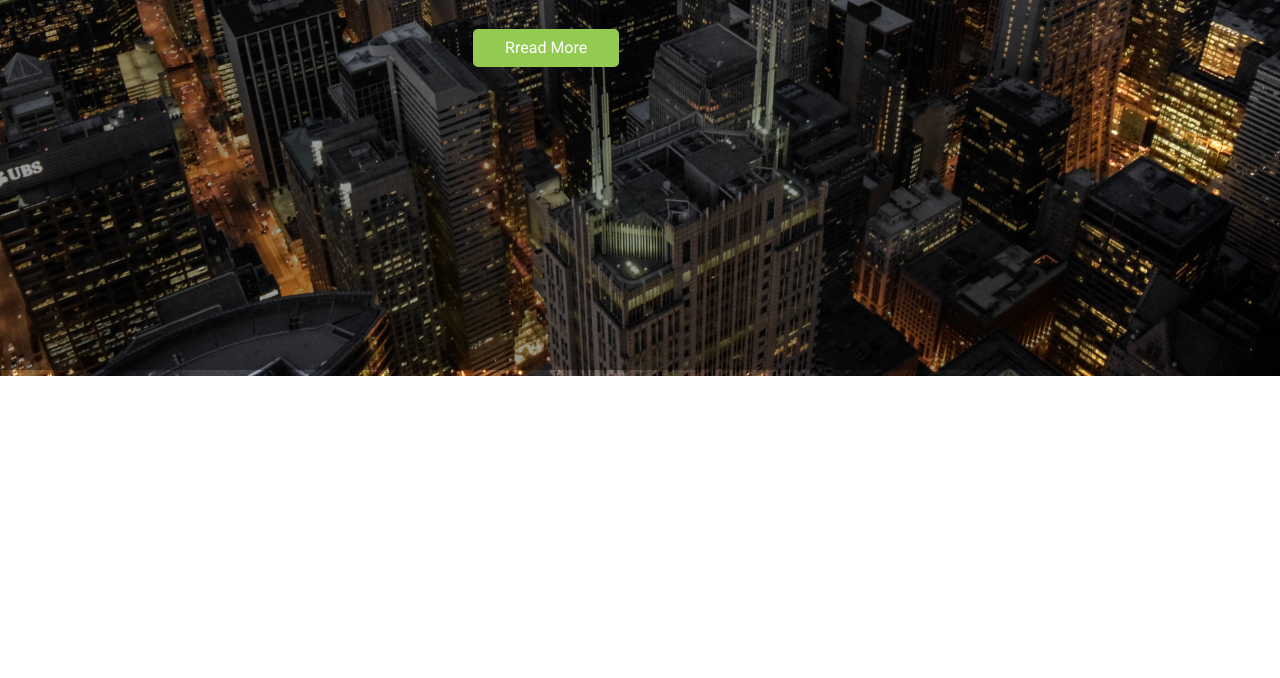
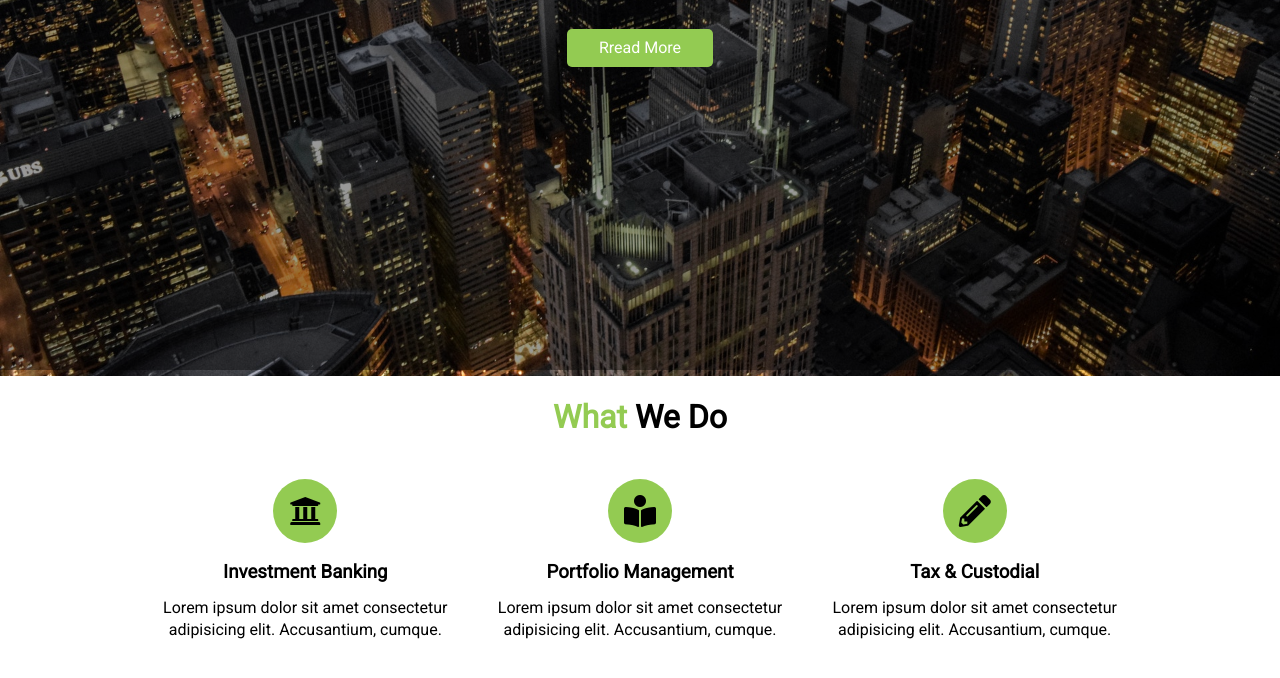
Before and after one commit to ymdarake/udemy-modern_html_css, a plain HTML site: page edge-ledger/index.html in a window 1280 px wide. Shown: the part 490-1168 px from the top of the page. Before the commit the page ends 866 px from the top, so only its background shows below. Drawn offline with Linux system fonts and the light colour scheme.

Commit message:
[53]Flex Icons: What We Do

```diff
--- a/edge-ledger/css/style.css
+++ b/edge-ledger/css/style.css
@@ -20,6 +20,17 @@ p {
 }
 
 /* Utility Classes */
+.container {
+  max-width: 1100px;
+  margin: auto;
+  padding: 0 2rem;
+  overflow: hidden;
+}
+
+.text-center {
+  text-align: center;
+}
+
 .text-primary {
   color: #93cb52;
 }
@@ -30,9 +41,25 @@ p {
   line-height: 1.1;
 }
 
+.m-heading {
+  font-size: 2rem;
+  margin-bottom: 0.75rem;
+  line-height: 1.1;
+}
+
 .lead {
   font-size: 1.3rem;
   margin-bottom: 2rem;
+}
+
+.py-1 {
+  padding: 1.5rem 0;
+}
+.py-2 {
+  padding: 2rem 0;
+}
+.py-3 {
+  padding: 3rem 0;
 }
 
 .btn {
@@ -100,5 +127,26 @@ p {
   position: absolute;
   top: 60px; /* navbar */
   left: 0;
+  right: 0;
+  bottom: 0;
   background-color: rgba(0, 0, 0, 0.4);
 }
+
+/* Section: What We Do */
+#what .items {
+  display: flex;
+  padding: 1rem;
+}
+
+#what .items .item {
+  flex: 1;
+  text-align: center;
+  padding: 1rem;
+}
+
+#what .items .item i {
+  background: #93cb52;
+  padding: 1rem;
+  border-radius: 50%;
+  margin-bottom: 1rem;
+}
--- a/edge-ledger/index.html
+++ b/edge-ledger/index.html
@@ -39,5 +39,35 @@
 					<a href="#what" class="btn">Rread More</a>
 				</div>
 			</header>
+
+			<!-- Section: What We do -->
+			<section id="what" class="bg-light py-1">
+				<div class="container">
+					<h2 class="m-heading text-center"><span class="text-primary">What</span> We Do</h2>
+					<div class="items">
+						<div class="item">
+							<i class="fas fa-university fa-2x"></i>
+							<div>
+								<h3>Investment Banking</h3>
+								<p>Lorem ipsum dolor sit amet consectetur adipisicing elit. Accusantium, cumque.</p>
+							</div>
+						</div>
+						<div class="item">
+							<i class="fas fa-book-reader fa-2x"></i>
+							<div>
+								<h3>Portfolio Management</h3>
+								<p>Lorem ipsum dolor sit amet consectetur adipisicing elit. Accusantium, cumque.</p>
+							</div>
+						</div>
+						<div class="item">
+							<i class="fas fa-pencil-alt fa-2x"></i>
+							<div>
+								<h3>Tax & Custodial</h3>
+								<p>Lorem ipsum dolor sit amet consectetur adipisicing elit. Accusantium, cumque.</p>
+							</div>
+						</div>
+					</div>
+				</div>
+			</section>
 		</body>
 </html>
```
